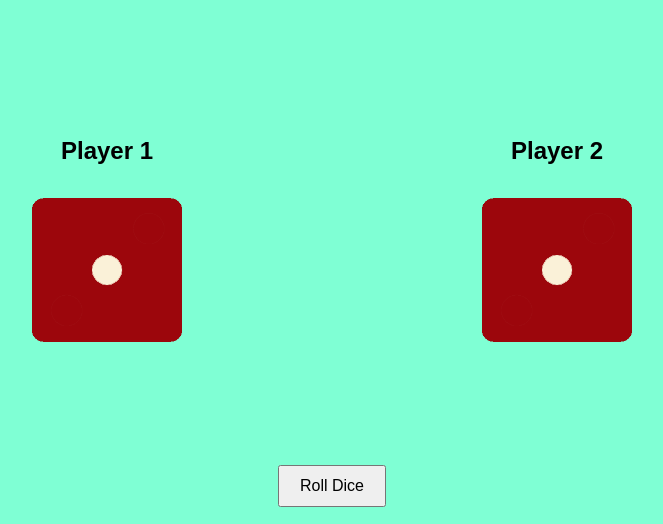
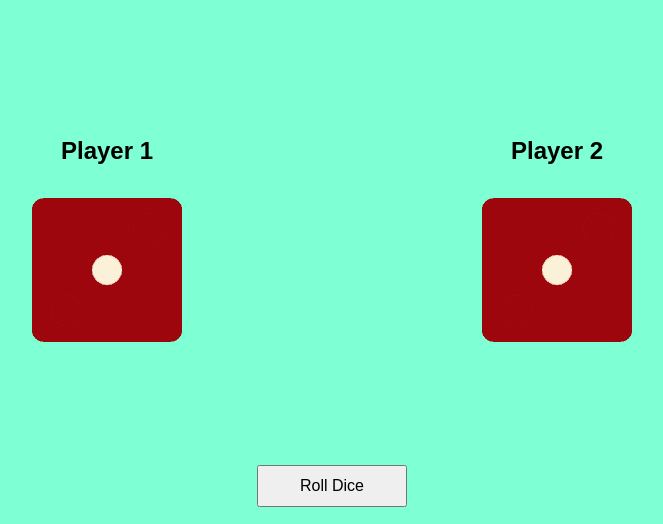
Before and after one commit to sanjayR-20/dice-game, a plain HTML site: page index.html in a window 1280 px wide. Shown: the part 160-684 px from the top of the page, without its empty margins (308-971 px from the left). Drawn offline with Linux system fonts and the light colour scheme.

Commit message:
style.css

```diff
--- a/style.css
+++ b/style.css
@@ -38,7 +38,8 @@ img {
     padding: 10px 20px;
     font-size: 16px;
     cursor: pointer;
-    margin-top: 20px;  /* Space above the button */
+    margin-top: 20px;
+    width: 150px;
 }
 
 .output {
```
